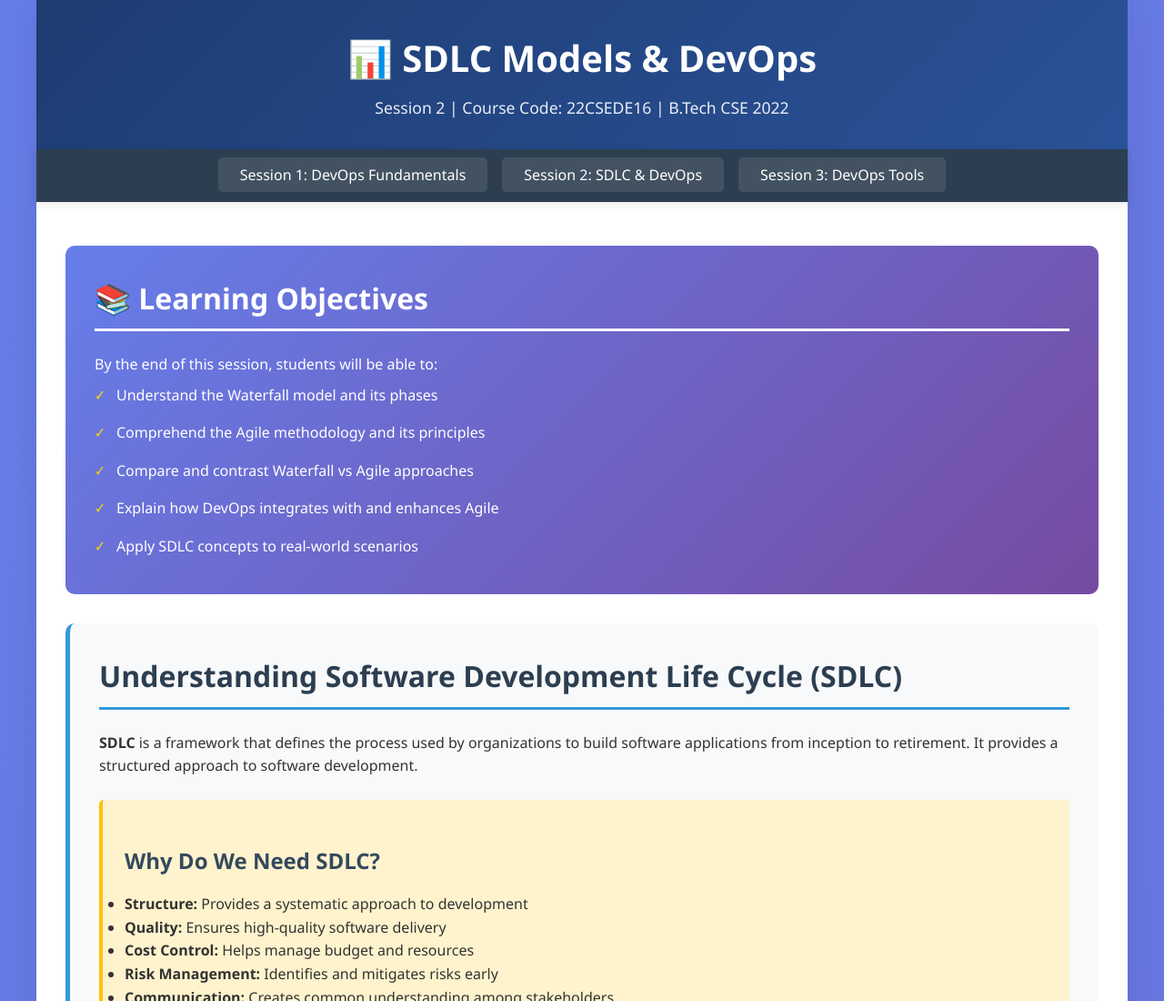
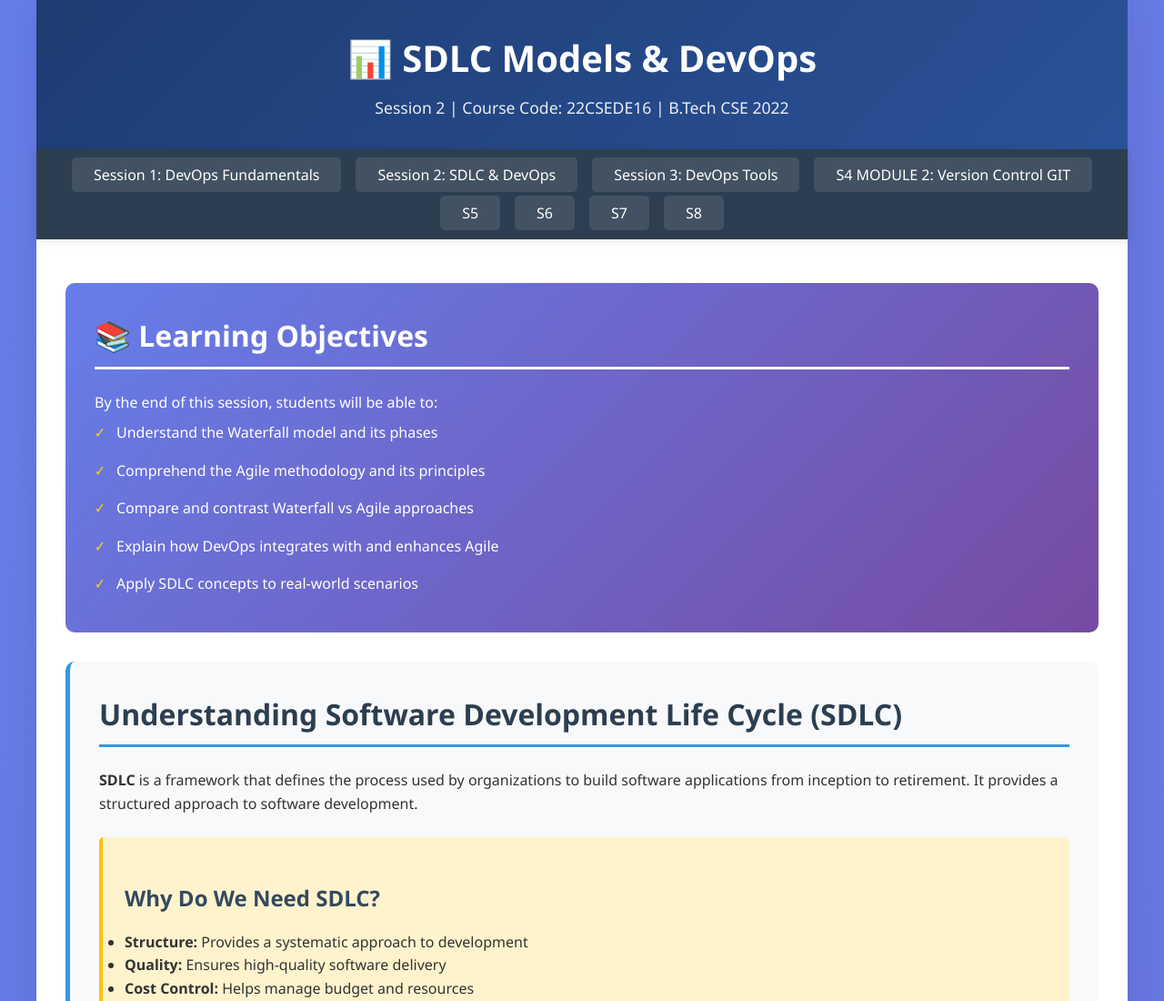
Before and after one commit to Mir-Junaid-Rasool/DevOps, a plain HTML site: page session2.html in a window 1280 px wide. Shown: the top 1100 px of the page at 91% size. Drawn offline with Linux system fonts and the light colour scheme.

Commit message:
links corrected module 2 complete

```diff
--- a/session2.html
+++ b/session2.html
@@ -438,6 +438,11 @@
                 <li><a href="index.html">Session 1: DevOps Fundamentals</a></li>
                 <li><a href="session2.html">Session 2: SDLC & DevOps</a></li>
                 <li><a href="session3.html">Session 3: DevOps Tools</a></li>
+                <li><a href="session4.html">S4 MODULE 2: Version Control GIT</a></li>
+                <li><a href="session5.html">S5</a></li>
+                <li><a href="session6.html">S6</a></li>
+                <li><a href="session7.html">S7</a></li>
+                <li><a href="session8.html">S8</a></li>
             </ul>
         </nav>
 
```
Also changed, not shown: session3.html (+5 -0 lines).
